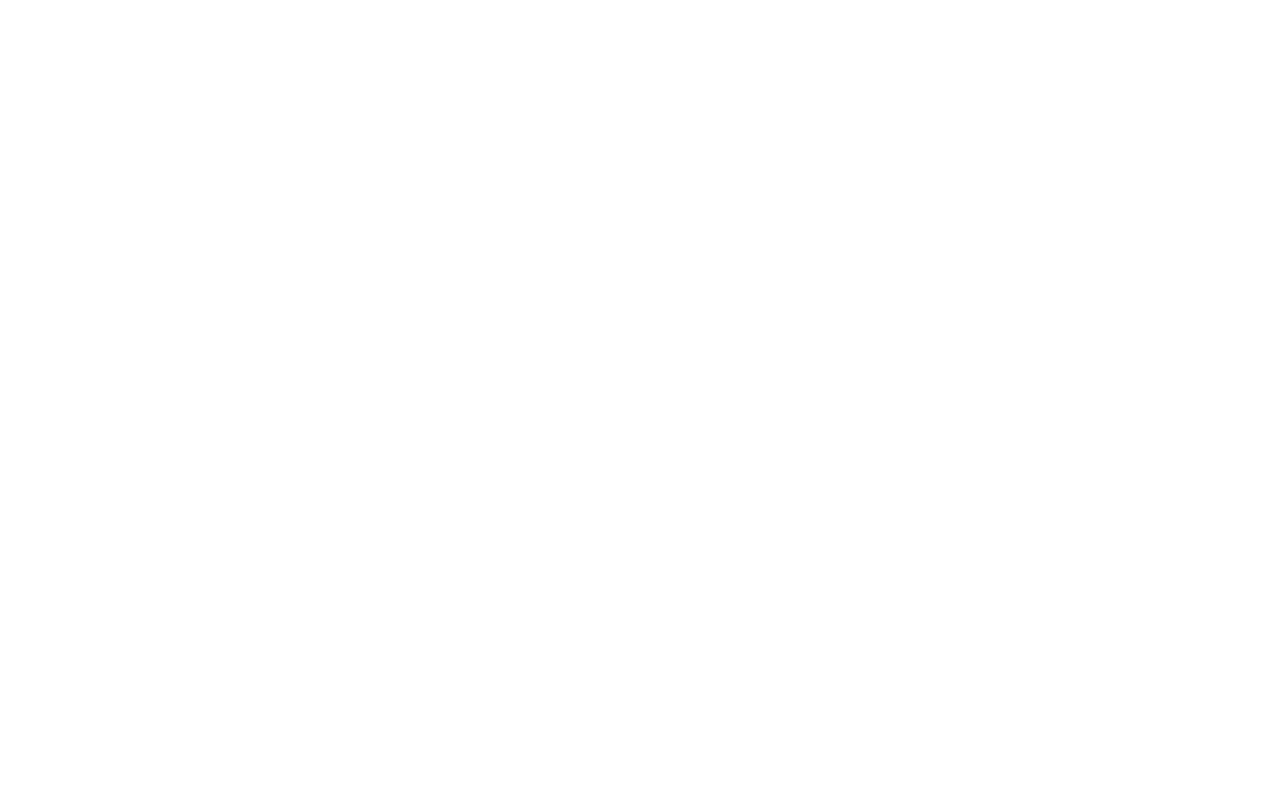
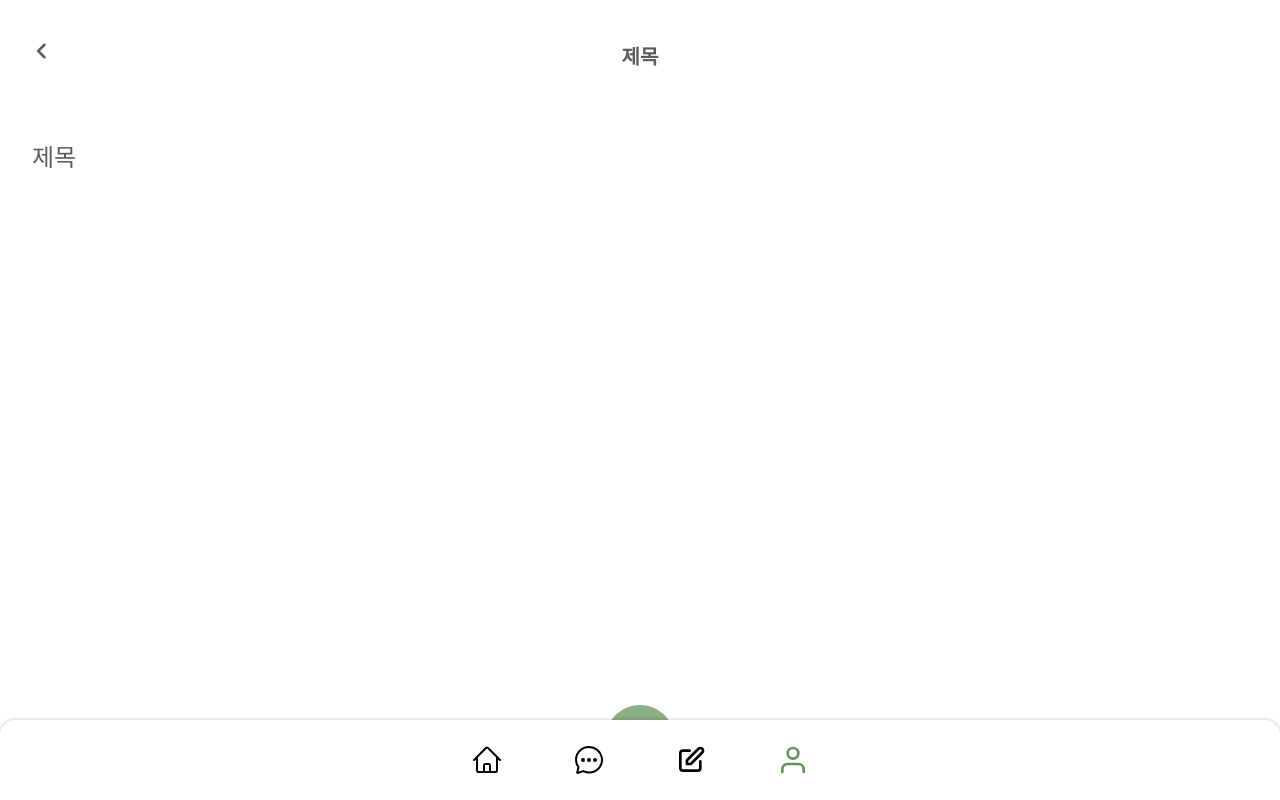
Before and after one commit to yanggayoon/capstone-2025_1, a React (Create React App) app in the folder forest-sause/: page /menu in a window 1280 px wide. Before the commit this address had no page. Built offline with nearby package versions, Linux system fonts and the light colour scheme.

Commit message:
Feat: 컴포넌트 페이지 추가

```diff
--- a/forest-sause/src/App.js
+++ b/forest-sause/src/App.js
@@ -6,6 +6,7 @@
 import PostManagementPage from './pages/PostManagementPage';
 import ChatPage from './pages/ChatPage';
 import CameraPage from './components/scan/CameraPage';
+import MenuPage from './pages/MenuPage';
 
 function App() {
   return (
@@ -18,6 +19,7 @@
         <Route path="/admin/posts" element={<PostManagementPage />} />
         <Route path="/scan-chat" element={<ChatPage />} />
         <Route path="/scan" element={<CameraPage />} />
+        <Route path="/menu" element={<MenuPage />} />
       </Routes>
     </Router>
   );
--- /dev/null
+++ b/forest-sause/src/pages/MenuPage.js
@@ -0,0 +1,17 @@
+import BackTitle from "../components/menu/BackTitle";
+import CameraButton from "../components/menu/CameraButton";
+import PageTItle from "../components/menu/PageTitle";
+import TabBar from "../components/menu/TabBar";
+
+function MenuPage() {
+    return (
+        <>
+            <BackTitle title="제목" />
+            <CameraButton />
+            <PageTItle title="제목" />
+            <TabBar />
+        </>
+    )
+}
+
+export default MenuPage;
```
